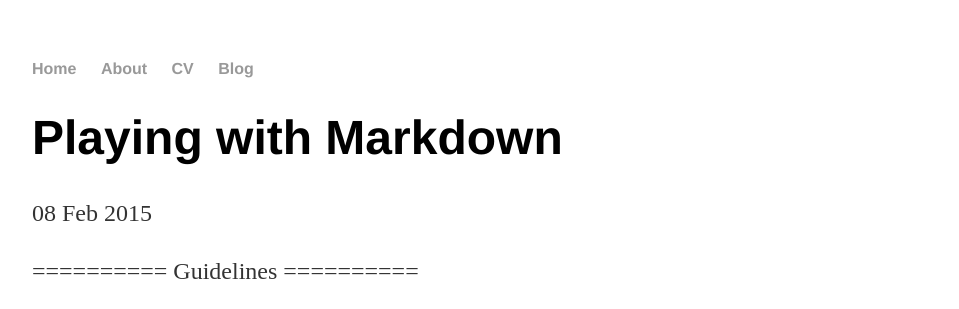
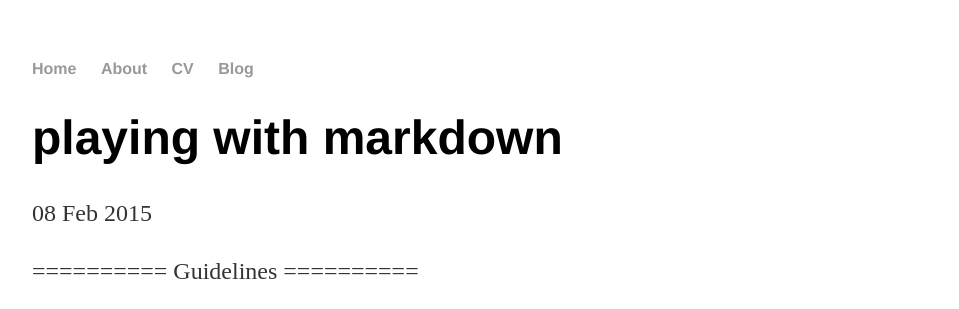
Before and after one commit to LukeWBailey/lukewbailey.github.io, a Jekyll site: the page built from _posts/2015-02-08-playing-with-markdown.md, in a window 1280 px wide. Shown: the top 309 px of the page, without its empty margins (160-1119 px from the left). Built offline with Jekyll 4.4.1, drawn with Linux system fonts in a browser that asks for light colours.

```diff
--- a/_posts/2015-02-08-playing-with-markdown.md
+++ b/_posts/2015-02-08-playing-with-markdown.md
@@ -1,6 +1,6 @@
 ---
 layout: post
-title: "Playing with Markdown"
+title: "playing with markdown"
 date: 2015-02-08
 ---
 
```
